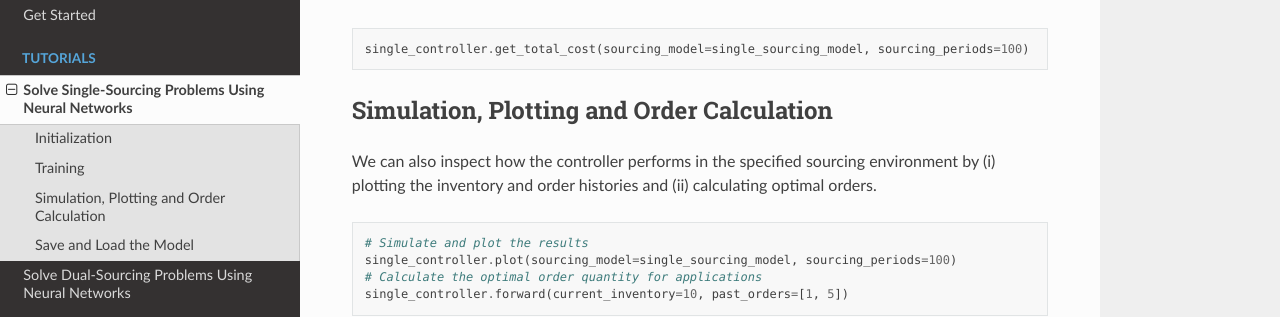
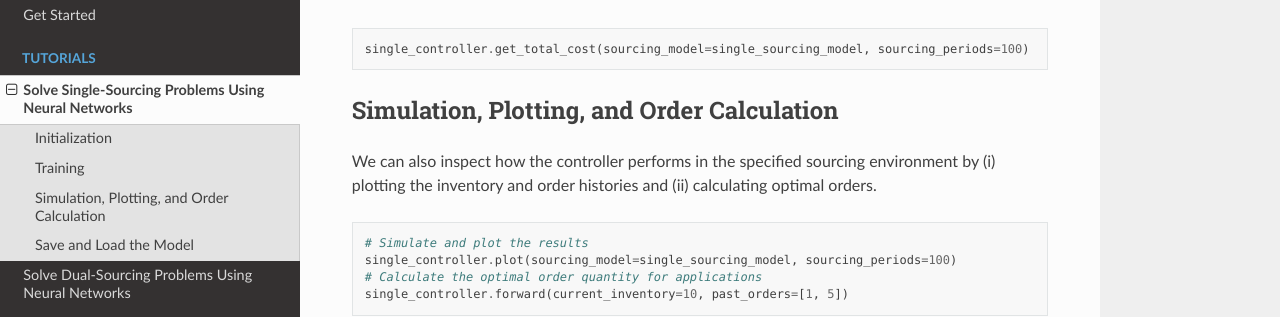
Before and after one commit to iewaij/idinn-streamlit, a Sphinx documentation site: the page built from docs/tutorials/single.rst, in a window 1280 px wide and 900 px high, scrolled down 1993 px. Shown: the part 166-483 px from the top of the window. Built offline with Sphinx 7.4.7 and the Read the Docs theme 2.0.0, drawn with Linux system fonts in a browser that asks for light colours.

```diff
--- a/docs/tutorials/single.rst
+++ b/docs/tutorials/single.rst
@@ -77,7 +77,7 @@ After training, we can use the trained neural network controller to calculate th
 
     single_controller.get_total_cost(sourcing_model=single_sourcing_model, sourcing_periods=100)
 
-Simulation, Plotting and Order Calculation
+Simulation, Plotting, and Order Calculation
 ------------------------------------------
 
 We can also inspect how the controller performs in the specified sourcing environment by (i) plotting the inventory and order histories and (ii) calculating optimal orders.
```
